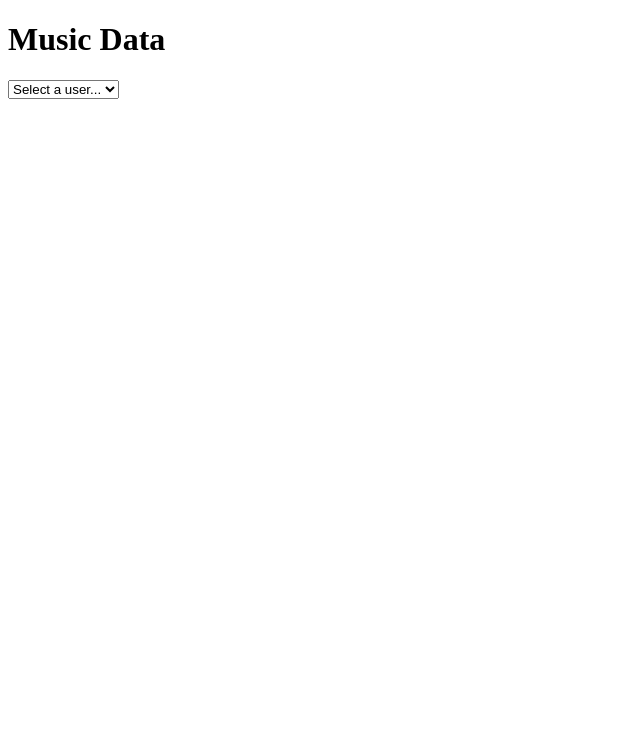
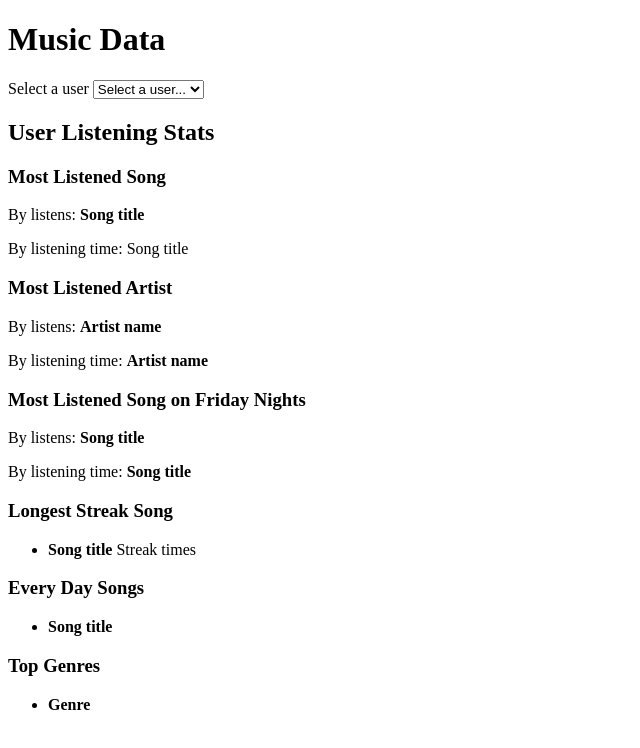
Before and after one commit to XiaoQuark/music-data, a website with bundled scripts: page index.html in a window 1280 px wide. Shown: the whole page, without its empty margins (0-640 px from the left). Built offline with nearby package versions, Linux system fonts and the light colour scheme.

Commit message:
chore: set up html structure to prepare for rendering data

```diff
--- a/index.html
+++ b/index.html
@@ -4,17 +4,83 @@
 		<meta charset="UTF-8" />
 		<meta name="viewport" content="width=device-width, initial-scale=1.0" />
 		<script type="module" src="script.mjs"></script>
-		<title>Document</title>
+		<title>Music Data</title>
 	</head>
 	<body>
 		<header>
 			<h1>Music Data</h1>
 			<div class="user-select-container">
-				<label for="user-select"></label>
+				<label for="user-select">Select a user</label>
 				<select name="user" id="user-select">
 					<option value="">Select a user...</option>
 				</select>
 			</div>
 		</header>
+		<main>
+			<h2 id="user-heading">User Listening Stats</h2>
+			<section id="data-container">
+				<article class="data-article" id="song-article">
+					<h3 class="data-heading">Most Listened Song</h3>
+					<p id="song-most-listens">
+						By listens:
+						<strong>Song title</strong>
+					</p>
+					<p id="song-most-listen-time">
+						By listening time: Song title
+					</p>
+				</article>
+
+				<article class="data-article" id="artist-article">
+					<h3 class="data-heading">Most Listened Artist</h3>
+					<p id="artist-most-listens">
+						By listens:
+						<strong>Artist name</strong>
+					</p>
+					<p id="artist-most-listen-time">
+						By listening time:
+						<strong>Artist name</strong>
+					</p>
+				</article>
+
+				<article class="data-article" id="friday-night-article">
+					<h3 class="data-heading">
+						Most Listened Song on Friday Nights
+					</h3>
+					<p id="friday-most-listens">
+						By listens:
+						<strong>Song title</strong>
+					</p>
+					<p id="friday-most-listen-time">
+						By listening time:
+						<strong>Song title</strong>
+					</p>
+				</article>
+
+				<article class="data-article" id="song-streak-article">
+					<h3 class="data-heading">Longest Streak Song</h3>
+					<ul id="song-streak-list">
+						<li class="streak-song">
+							<strong>Song title</strong> Streak times
+						</li>
+					</ul>
+				</article>
+
+				<article class="data-article" id="every-day-article">
+					<h3 class="data-heading">Every Day Songs</h3>
+					<ul id="every-day-list">
+						<li class="every-day-song">
+							<strong>Song title</strong>
+						</li>
+					</ul>
+				</article>
+
+				<article class="data-article" id="genres-article">
+					<h3 class="data-heading">Top Genres</h3>
+					<ul id="top-genres">
+						<li class="genre"><strong>Genre</strong></li>
+					</ul>
+				</article>
+			</section>
+		</main>
 	</body>
 </html>
```
